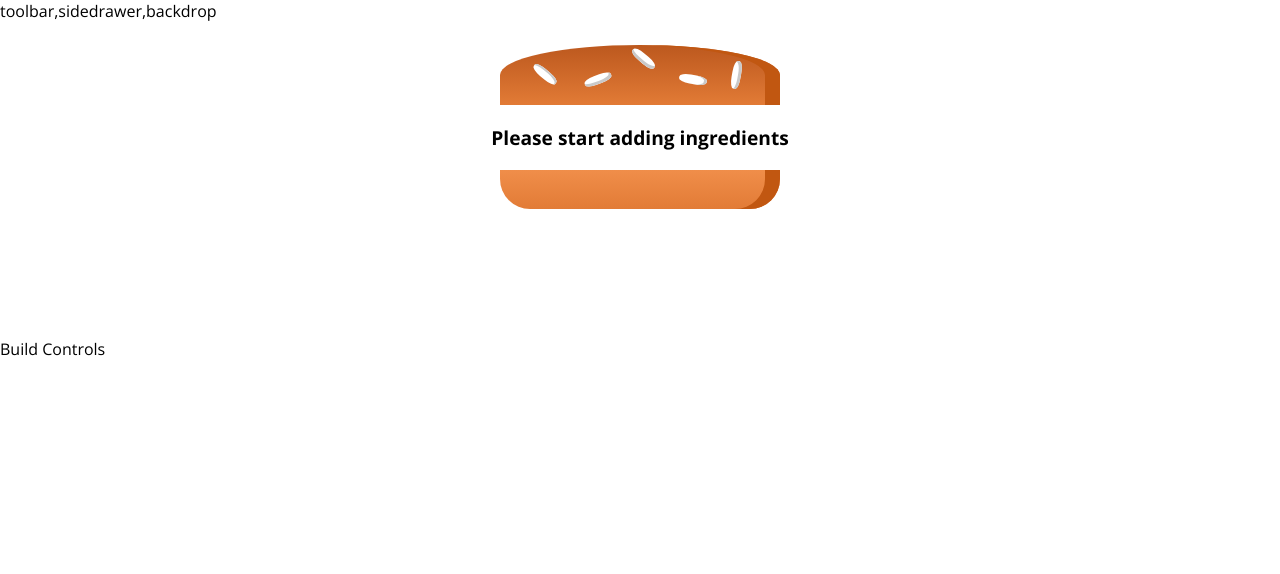
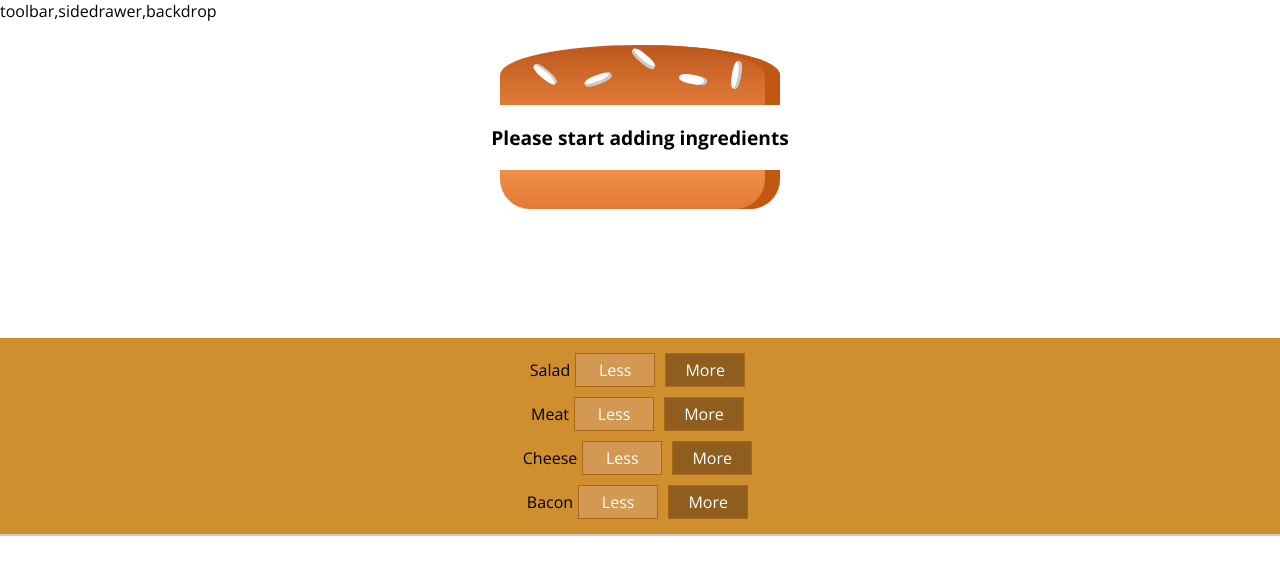
Before and after one commit to anukulSaini/BurgerBuilder-2, a React app in the folder burger-builder-2/: page / in a window 1280 px wide. Shown: the top 574 px of the page. Built offline with nearby package versions, Linux system fonts and the light colour scheme.

Commit message:
adding build controls

```diff
--- a/burger-builder-2/src/components/Burger/Buildcontrols/BuildControl/BuildControl.js
+++ b/burger-builder-2/src/components/Burger/Buildcontrols/BuildControl/BuildControl.js
@@ -1,8 +1,8 @@
 import React  from 'react';
 
-import classes from './BuilderControl.css';
+import classes from './BuildControl.css';
 
-const BuildControl = (props) => (
+const buildControl = (props) => (
      <div className={classes.BuildControl}>
          <div className={classes.label}>{props.label}</div>
          <button className={classes.Less}>Less</button>
@@ -12,4 +12,4 @@
 );
 
 
-export default BuildControl;
+export default buildControl;
--- a/burger-builder-2/src/components/Burger/Buildcontrols/Buildcontrols.js
+++ b/burger-builder-2/src/components/Burger/Buildcontrols/Buildcontrols.js
@@ -1,9 +1,22 @@
 import React from 'react';
 
-const Buildcontrols (props) => (
-   <div>
+import classes from './Buildcontrols.css';
+import BuildControl from './BuildControl/BuildControl';
 
+
+const Controls =[
+   {label:'Salad',type:'salad'},
+   {label:'Meat',type:'salad'},
+   {label:'Cheese',type:'cheese'},
+   {label:'Bacon',type:'bacon'}
+];
+
+const buildcontrols = (props) => (
+   <div className={classes.BuildControls}>
+       {Controls.map(ctrl =>(
+          <BuildControl key={ctrl.label} label ={ctrl.label}></BuildControl>
+       ))}
    </div>
 );
 
-export default Buildcontrols;
+export default buildcontrols;
--- a/burger-builder-2/src/containers/BurgerBuilder/BurgerBuilder.js
+++ b/burger-builder-2/src/containers/BurgerBuilder/BurgerBuilder.js
@@ -1,6 +1,7 @@
 import React, { Component } from 'react';
 import Aux from '../../hoc/Aux';
 import Burger from '../../components/Burger/Burger';
+import Buildcontrols from '../../components/Burger/Buildcontrols/Buildcontrols';
 
 class BurgerBuilder extends Component {
     state = {
@@ -14,7 +15,7 @@
     render() {
         return ( <Aux>
             <Burger ingredients = {this.state.ingredients}/>
-            <div>Build Controls</div>
+          <Buildcontrols/>
         </Aux>
         );
     }
```
